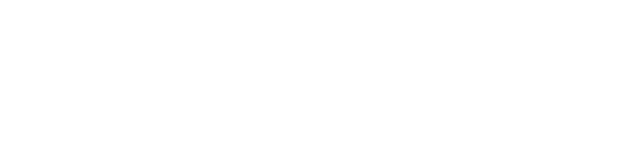
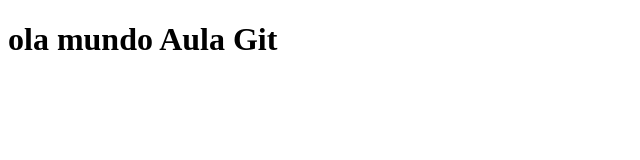
Before and after one commit to Deyvid333/Deyvid-Maciel-Soares-Cardoso-Java-script, a plain HTML site: page index.html in a window 1280 px wide. Shown: the whole page, without its empty margins (0-640 px from the left). Drawn offline with Linux system fonts and the light colour scheme.

Commit message:
adicionado h1

```diff
--- a/index.html
+++ b/index.html
@@ -7,5 +7,7 @@
 </head>
 <body>
 
+<h1>ola mundo Aula Git </h1>
+
 </body>
 </html>
```
